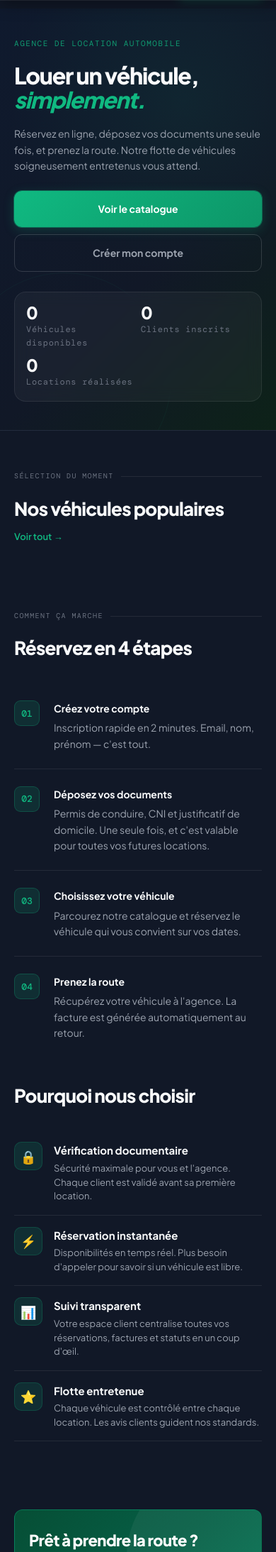
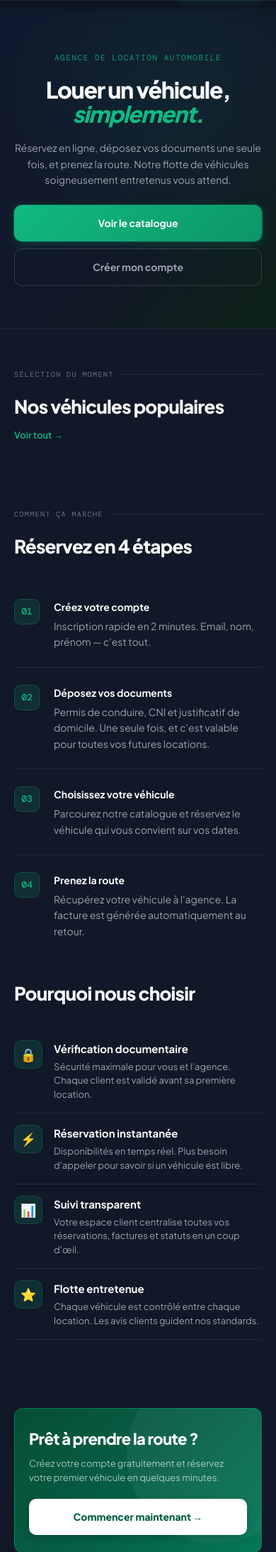
Before and after one commit to pixelelhadji0020-star/fleet-manager-V2, a Flask app: page / in a window 390 px wide. Shown: the part 68-2255 px from the top of the page at 71% size. Run offline with Flask 3, Linux system fonts and the light colour scheme; data that the repository does not hold is empty.

Commit message:
Update index.html

```diff
--- a/templates/index.html
+++ b/templates/index.html
@@ -7,7 +7,7 @@
 .hero{
   background: linear-gradient(135deg, #0f1a2e 0%, #111827 60%, #0d2218 100%);
   color: var(--text-primary);
-  padding:80px 48px; display:flex; align-items:center; justify-content:space-between; gap:48px;
+  padding:100px 48px; display:flex; align-items:center; justify-content:center;
   position:relative; overflow:hidden; border-bottom: 1px solid var(--border);
 }
 .hero::before{
@@ -21,7 +21,7 @@
   width:300px; height:300px; border-radius:50%;
   border:1px solid rgba(16,185,129,.06); pointer-events:none;
 }
-.hero-content{max-width:560px; position:relative; z-index:1}
+.hero-content{max-width:680px; position:relative; z-index:1; text-align:center; }
 .hero-label{
   font-family:'DM Mono',monospace; font-size:11px; letter-spacing:.14em;
   text-transform:uppercase; color:var(--accent); margin-bottom:20px;
@@ -34,7 +34,7 @@
 }
 .hero-title em{ color: var(--accent); font-style:italic }
 .hero-sub{ font-size:16px; color: var(--text-secondary); line-height:1.6; margin-bottom:36px }
-.hero-actions{ display:flex; gap:12px; flex-wrap:wrap }
+.hero-actions{ display:flex; gap:12px; flex-wrap:wrap; justify-content:center; }
 .hero-btn{
   padding:13px 28px; border-radius:11px; font-weight:700; font-size:14px;
   font-family:'Plus Jakarta Sans',sans-serif; cursor:pointer; transition:all .18s;
@@ -55,22 +55,6 @@
 }
 .hero-btn-outline:hover{ border-color:var(--accent); color:var(--text-primary); }
 
-.hero-stats{
-  display:flex; flex-direction:column; gap:16px;
-  background: rgba(255,255,255,.04);
-  border:1px solid var(--border);
-  border-radius:16px; padding:28px 32px; min-width:220px;
-  position:relative; z-index:1;
-  backdrop-filter: blur(10px);
-}
-.hero-stat-val{
-  font-size:36px; font-weight:800; letter-spacing:-.04em; line-height:1;
-  color: var(--text-primary);
-}
-.hero-stat-label{
-  font-size:12px; color:var(--text-muted); margin-top:3px;
-  font-family:'DM Mono',monospace; letter-spacing:.06em;
-}
 
 /* ── SECTION LABEL ──────────────────────────────────── */
 .section-label-outer{
@@ -167,25 +151,19 @@
 
 /* ── RESPONSIVE ─────────────────────────────────────── */
 @media(max-width:900px){
-  .hero{ padding:56px 32px; flex-direction:column; align-items:flex-start; gap:32px; }
+  .hero{ padding:72px 32px; }
   .hero-title{ font-size:40px }
-  .hero-stats{ width:100%; flex-direction:row; flex-wrap:wrap; gap:12px; padding:20px 24px; min-width:0; }
-  .hero-stats > div{ flex:1; min-width:120px }
-  .hero-stat-val{ font-size:28px }
   .vehicles-grid{ grid-template-columns:repeat(2,1fr) }
   .how-grid{ grid-template-columns:1fr; gap:32px; }
   .cta-band{ flex-direction:column; align-items:flex-start; padding:32px; gap:20px; }
   .cta-btn{ width:100%; text-align:center }
 }
 @media(max-width:560px){
-  .hero{ padding:40px 20px; gap:28px }
+  .hero{ padding:60px 20px; }
   .hero-title{ font-size:32px }
   .hero-sub{ font-size:14px; margin-bottom:24px }
-  .hero-actions{ flex-direction:column; gap:10px }
+  .hero-actions{ flex-direction:column; gap:10px; align-items:center; }
   .hero-btn{ width:100%; text-align:center; padding:14px 20px }
-  .hero-stats{ gap:8px; padding:16px }
-  .hero-stats > div{ min-width:calc(50% - 4px) }
-  .hero-stat-val{ font-size:24px }
   .vehicles-grid{ grid-template-columns:1fr }
   .how-num{ width:36px; height:36px; font-size:13px; border-radius:9px }
   .how-title{ font-size:14px }
@@ -209,20 +187,7 @@
       <a href="/inscription" class="hero-btn hero-btn-outline">Créer mon compte</a>
     </div>
   </div>
-  <div class="hero-stats">
-    <div>
-      <div class="hero-stat-val">{{ stats.dispo }}</div>
-      <div class="hero-stat-label">Véhicules disponibles</div>
-    </div>
-    <div>
-      <div class="hero-stat-val">{{ stats.clients }}</div>
-      <div class="hero-stat-label">Clients inscrits</div>
-    </div>
-    <div>
-      <div class="hero-stat-val">{{ stats.locations }}</div>
-      <div class="hero-stat-label">Locations réalisées</div>
-    </div>
-  </div>
+
 </section>
 
 <div class="container">
```
